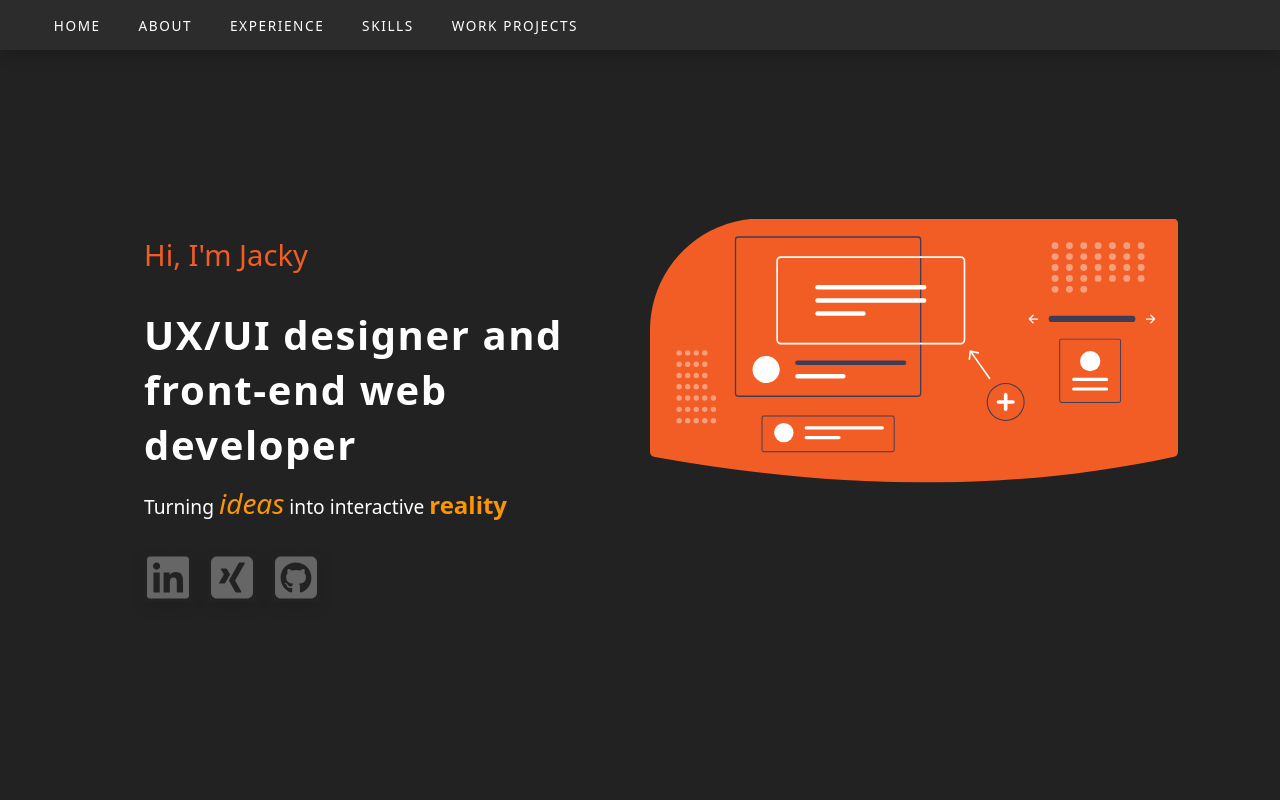
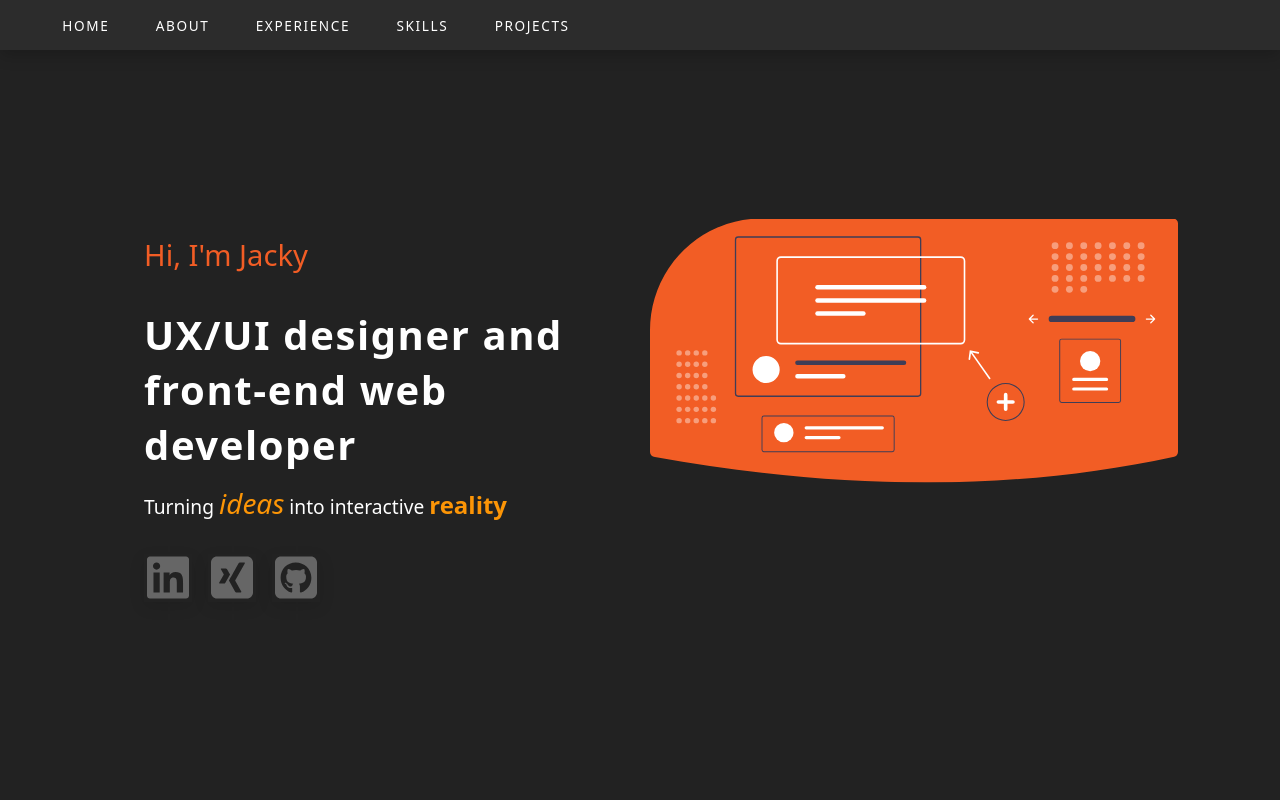
Before and after one commit to JMenkeGit/personal-website, a React (Create React App) app: page / in a window 1280 px wide. Shown: the top 800 px of the page. Built offline with nearby package versions, Linux system fonts and the light colour scheme.

Commit message:
Navbar label fix

```diff
--- a/src/components/hero/Navbar.tsx
+++ b/src/components/hero/Navbar.tsx
@@ -17,7 +17,7 @@ const Navbar: FC = () => {
           <span>skills</span>
         </a>
         <a href='#projects' className='nav-link'>
-          <span>work projects</span>
+          <span>projects</span>
         </a>
       </div>
     </nav>
```
